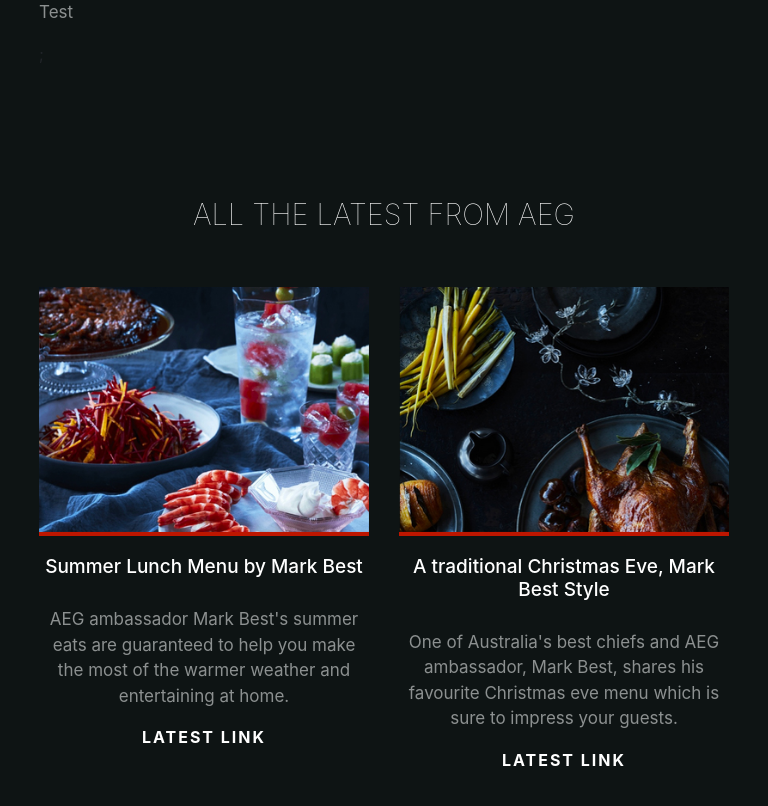
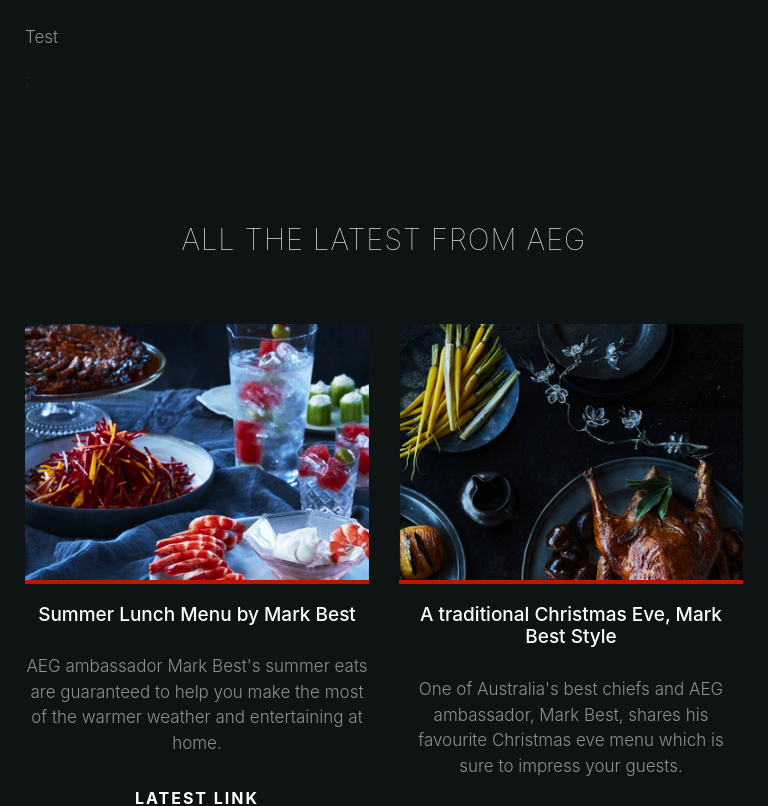
Before and after one commit to ajonesb/React-Landing-Page-Interface, a React (Create React App) app: page / in a window 768 px wide. Shown: the top 806 px of the page. Built offline with nearby package versions, Linux system fonts and the light colour scheme.

Commit message:
sass tweaks for component AllTheLatestFromAEG

```diff
--- a/src/components/Home/Home.js
+++ b/src/components/Home/Home.js
@@ -7,7 +7,7 @@
 class Home extends React.Component {
   render() {
     return (
-      <div className="container">
+      <div className="container-fluid">
         <AnswerYourBodysNeeds />;
         <AllTheLatestFromAEG />
       </div>
--- a/src/scss/App.scss
+++ b/src/scss/App.scss
@@ -10,5 +10,14 @@
   p {
     color: $text-gray-font;
     font-size: $text-body-font-size;
+    font-weight: 300;
   }
+
+  .container-fluid {
+    padding: 0px 80px;
+    @media (max-width: 768px) {
+      padding: 25px;
+    }
+  }
+
 }
--- a/src/scss/allthelatestfromaeg.scss
+++ b/src/scss/allthelatestfromaeg.scss
@@ -3,11 +3,12 @@
 .all_the_latest_from_AEG___container {
   padding: 132px 0px;
   .latest___heading {
-    margin-bottom: 30px;
+    margin-bottom: 42px;
     text-align: center;
     font-weight: 100;
+    letter-spacing: 1px;
     @media (max-width: 768px) {
-        font-size: 29px;
+      font-size: 29px;
     }
   }
 
@@ -18,8 +19,10 @@
       text-align: center;
     }
     .latest_img___top {
-      margin: auto;
       border-bottom: 4px solid $read-more-link-underline-red;
+      @media (min-width: 436px) and (max-width: 769px) {
+        margin: auto;
+      }
     }
     .latest_img___hover {
       transition: all 0.2s ease-in-out;
@@ -37,15 +40,21 @@
         padding: 20px 0px;
       }
     }
+    .latest___text {
+      margin-bottom: 27px;
+    }
     .read_more___link {
       color: $read-more-link-color;
       text-transform: uppercase;
       font-weight: bold;
       letter-spacing: 2px;
       text-decoration: none;
-      &:hover {
-        border-bottom: 1px solid $read-more-link-underline-red;
-        padding-bottom: 7px;
+      border-bottom: 1px solid $read-more-link-underline-red;
+      padding-bottom: 7px;
+      @media (max-width: 768px) {
+        margin: 30px auto;
+        display: block;
+        width: 128px;
       }
     }
   }
```
